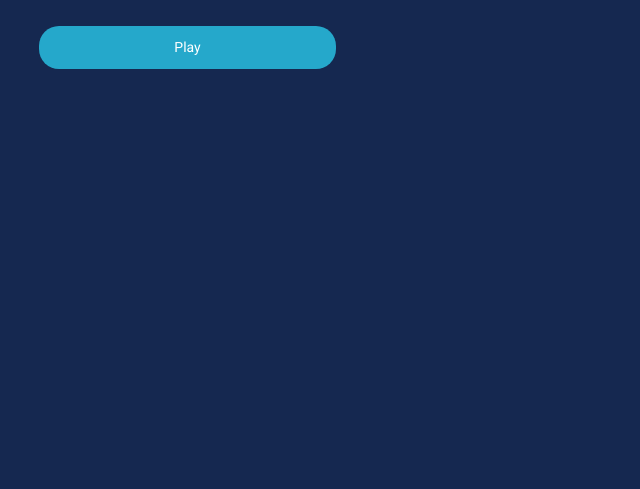
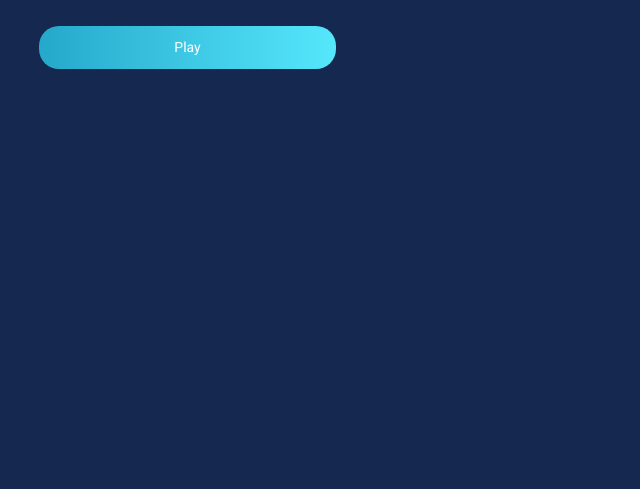
Before and after one commit to Fynmn/quiz-app, a plain HTML site: page index.html in a window 1280 px wide. Shown: the part 311-800 px from the top of the page, without its empty margins (0-640 px from the left). Drawn offline with Linux system fonts and the light colour scheme.

Commit message:
Add files

```diff
--- a/css/main.css
+++ b/css/main.css
@@ -94,9 +94,17 @@ html {
     height: 43px;
     left: 39px;
     top: 337px;
+    background: linear-gradient(90deg, #25A8CB, #55e7fc);
+    border-radius: 20px;
+    color: white;
+    box-shadow: inset 0 0 0 0 #fff;
+    transition: ease-out 0.3s;
 
-    background: #25A8CB;
-    border-radius: 20px;
+}
+
+.play-button:hover {
+    box-shadow: inset 297px 0 0 0 #fff;
+    color: teal;
 }
 
 .content-text {
@@ -232,3 +240,27 @@ html {
     border-radius: 20px;
     color: white;
 }
+
+
+/*buttons and animations*/
+button:focus {outline:0;}
+
+/* span {
+    position: absolute;
+    background: #fff;
+    transform: translate(-50%, -50%);
+    pointer-events: none;
+    border-radius: 50%;
+    animation: animate 1s linear infinite;
+}
+
+@keyframes animate {
+    0% {
+        width: 0px;
+        height: 0px;
+    }
+    100% {
+        width: 500px;
+        height: 500px;
+    }
+} */
```
Also changed, not shown: assets/hp_edition.svg (added).
